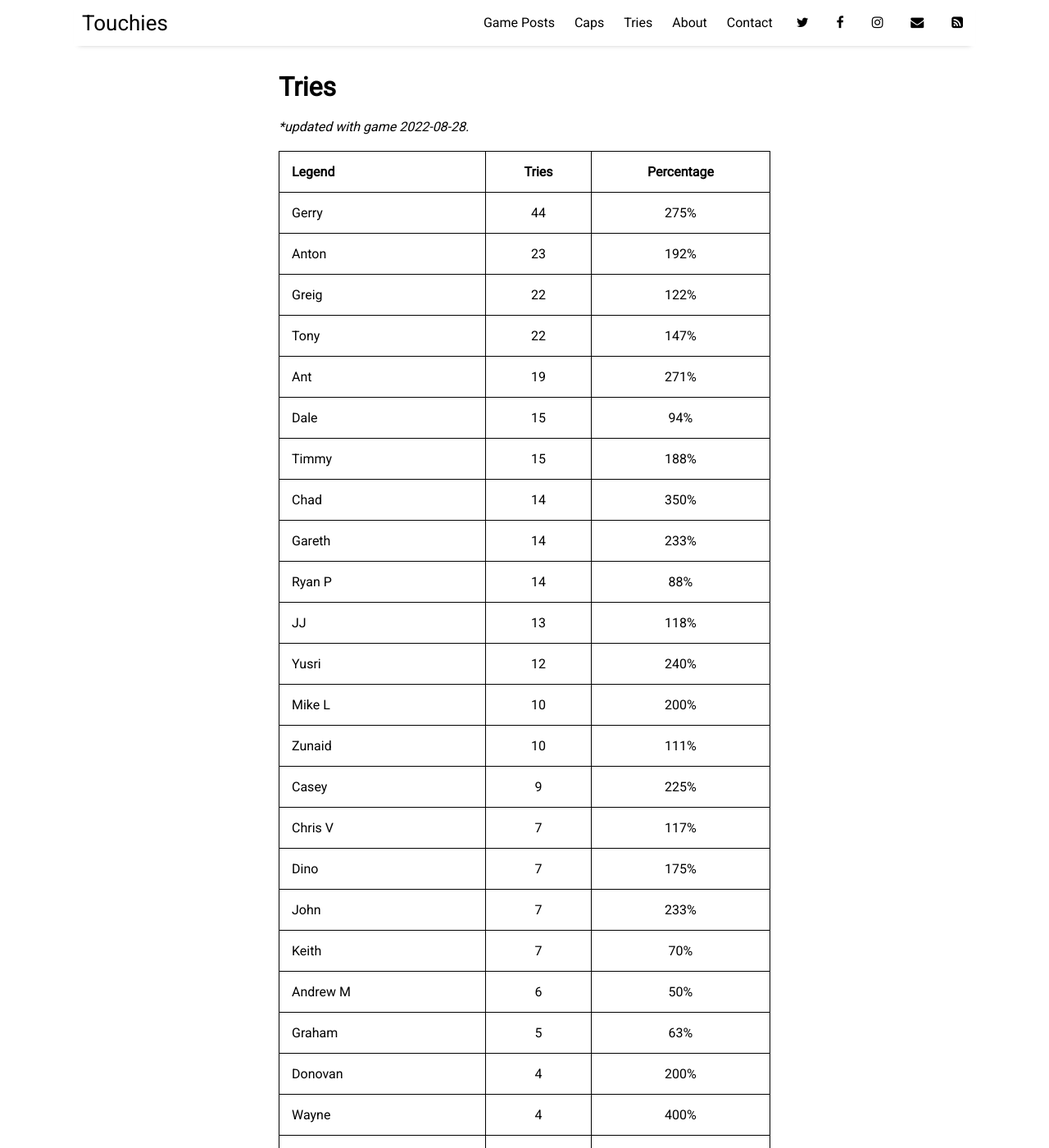
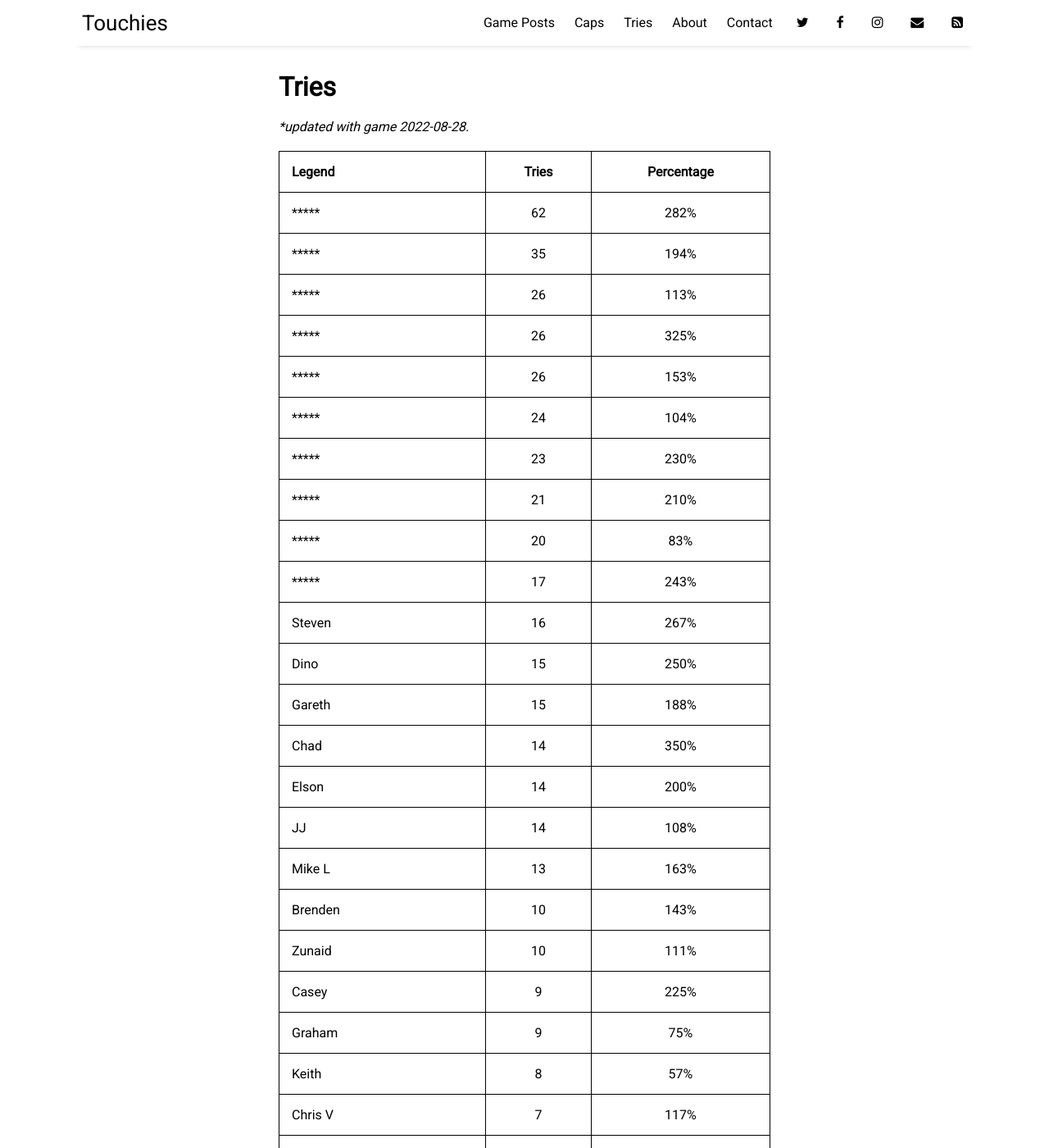
Before and after one commit to sundayrugby/sundayrugby.github.io, a Jekyll site: the page built from pages/tries.md, in a window 1280 px wide and 1400 px high. Shown: the whole window at 82% size. Built offline with Jekyll 4.4.1, drawn with Linux system fonts in a browser that asks for light colours; nearby versions of some CDN libraries; some of the changed text lies outside the part shown.

Commit message:
Update tries.md

```diff
--- a/pages/tries.md
+++ b/pages/tries.md
@@ -9,47 +9,59 @@ permalink: /tries
 
 Legend               | Tries               | Percentage
 --------------------- | :------------------: | :------------------:
-Gerry|44|275%
-Anton|23|192%
-Greig|22|122%
-Tony|22|147%
-Ant|19|271%
-Dale|15|94%
-Timmy|15|188%
+*****|62|282%
+*****|35|194%
+*****|26|113%
+*****|26|325%
+*****|26|153%
+*****|24|104%
+*****|23|230%
+*****|21|210%
+*****|20|83%
+*****|17|243%
+Steven|16|267%
+Dino|15|250%
+Gareth|15|188%
 Chad|14|350%
-Gareth|14|233%
-Ryan P|14|88%
-JJ|13|118%
-Yusri|12|240%
-Mike L|10|200%
+Elson|14|200%
+JJ|14|108%
+Mike L|13|163%
+Brenden|10|143%
 Zunaid|10|111%
 Casey|9|225%
+Graham|9|75%
+Keith|8|57%
 Chris V|7|117%
-Dino|7|175%
-John|7|233%
-Keith|7|70%
-Andrew M|6|50%
-Graham|5|63%
+Lukman|7|350%
+Andrew M|6|43%
+David|6|120%
+Rich|6|200%
+Dylan|5|83%
+Marshal|5|250%
+Shaka|5|100%
 Donovan|4|200%
+Ferdi|4|57%
 Wayne|4|400%
+Chris W|3|60%
+Dean|3|100%
 Juan|3|100%
 Marcus|3|300%
 Mike (Timmy)|3|300%
+Nic L|3|150%
 Rikki|3|150%
 Robin|3|150%
 Saul|3|75%
-Steven|3|150%
 Adam|2|50%
 Andrew S|2|200%
 Andrew St|2|200%
-Chris W|2|50%
-Ferdi|2|50%
-Matt (Chad)|2|200%
-Nic B|2|200%
-Rich|2|100%
+Dylan P|2|100%
+Matt W|2|100%
+Micheal M|2|200%
+Nic B|2|100%
+Siphiwe|2|100%
 Terry|2|33%
-Brenden|1|50%
-Dylan|1|100%
-Grant R|1|50%
-Ryan L|1|13%
+Grant R|1|17%
+Lloyd|1|100%
+Nick M|1|20%
+Ryan L|1|10%
 Wazza|1|100%
```
